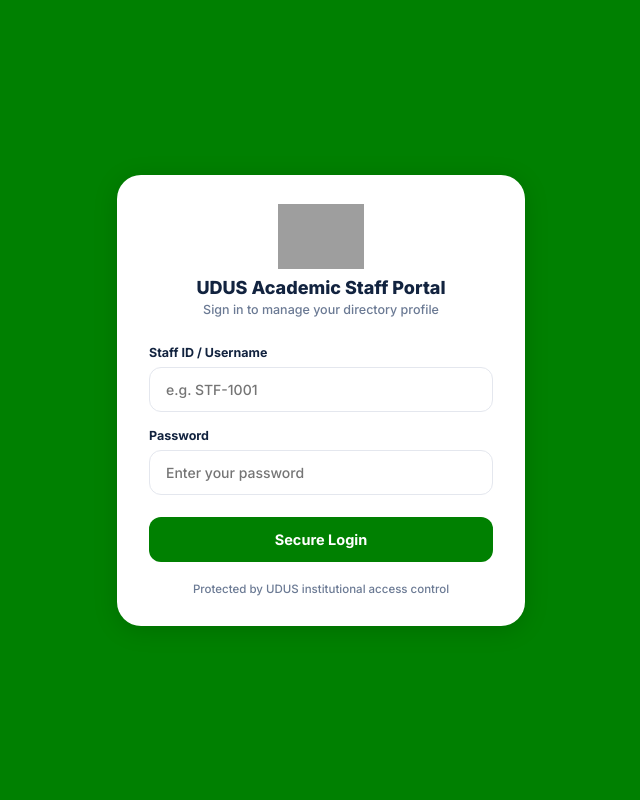
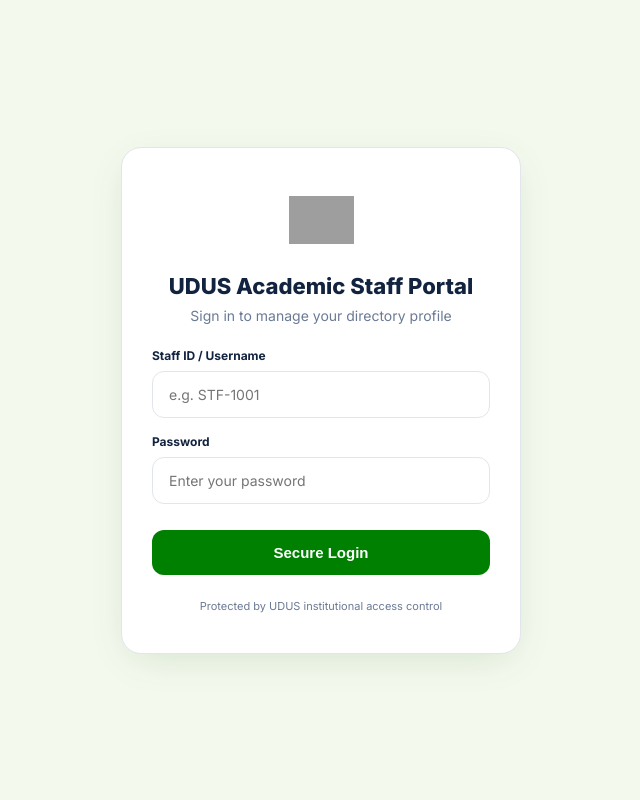
Before and after one commit to yagdesignz01/udus-directory, a Django app: template staff_admin/templates/lecturer-login.html in a window 1280 px wide. Shown: the whole page, without its empty margins (319-959 px from the left). Run offline with Django 5.2, Linux system fonts and the light colour scheme; the template is opened without the code that fills it, so the values that code supplies are empty; some libraries are stand-ins or nearby versions; grey boxes are pictures that could not be loaded.

Commit message:
fixed bugs

```diff
--- a/staff_admin/apps.py
+++ b/staff_admin/apps.py
@@ -2,4 +2,4 @@ from django.apps import AppConfig
 
 
 class StaffAdminConfig(AppConfig):
-    name = 'staff_admin'
+    name = 'staff_admin.staff_admin'
--- a/staff_admin/templates/lecturer-dashboard.html
+++ b/staff_admin/templates/lecturer-dashboard.html
@@ -43,7 +43,7 @@
       </nav>
 
       <div class="sidebar-footer">
-        <a class="logout-link" id="logoutLink">
+        <a class="logout-link" href="/lecturer-login/">
           <svg width="15" height="15" viewBox="0 0 24 24" fill="none" stroke="currentColor" stroke-width="2" stroke-linecap="round"><path d="M9 21H5a2 2 0 0 1-2-2V5a2 2 0 0 1 2-2h4"/><path d="M16 17l5-5-5-5M21 12H9"/></svg>
           <span>Logout</span>
         </a>
--- a/staff_admin/templates/lecturer-login.html
+++ b/staff_admin/templates/lecturer-login.html
@@ -1,72 +1,205 @@
-{% load static %}
 <!DOCTYPE html>
 <html lang="en">
 <head>
     <meta charset="UTF-8">
     <meta name="viewport" content="width=device-width, initial-scale=1.0">
-<title>UDUS Staff Portal — Login</title>
-<link rel="preconnect" href="https://fonts.googleapis.com">
+    <title>Lecturer Login | UDUS Directory</title>
+
+    <!-- 1. EXTERNAL LIBRARIES -->
+    <!-- This imports our professional fonts -->
     <link href="https://fonts.googleapis.com/css2?family=Inter:wght@400;500;600;700;800&display=swap" rel="stylesheet">
-<link rel="stylesheet" href="{% static 'css/lecturer.css' %}">
+    <!-- This imports SweetAlert2 for our beautiful popup boxes -->
+    <script src="https://cdn.jsdelivr.net/npm/sweetalert2@11"></script>
+
+    <!-- 2. CSS STYLING -->
+    <style>
+        /* Define our main UDUS colors so we can reuse them easily */
+        :root {
+            --udus-green: #008001;
+            --udus-dark-green: #005A01;
+            --surface: #F4F9EE;
+            --white: #FFFFFF;
+            --text-dark: #12233F;
+            --text-muted: #6B7A94;
+            --hairline: #E1E5EC;
+        }
+
+        /* The main page background - Flexbox keeps the login card perfectly centered */
+        body {
+            margin: 0;
+            font-family: 'Inter', sans-serif;
+            background: var(--surface);
+            display: flex;
+            align-items: center;
+            justify-content: center;
+            min-height: 100vh;
+            color: var(--text-dark);
+            padding: 20px; /* Gives breathing room on mobile phones */
+            box-sizing: border-box;
+        }
+
+        /* The white card holding the form */
+        .login-container {
+            background: var(--white);
+            padding: 40px 30px;
+            border-radius: 20px;
+            box-shadow: 0 10px 40px -10px rgba(0, 90, 1, 0.15); /* Soft green shadow */
+            width: 100%;
+            max-width: 400px;
+            text-align: center;
+            border: 1px solid var(--hairline);
+            box-sizing: border-box; /* Prevents the box from breaking on mobile */
+        }
+
+        /* Typography (Text styles) */
+        h1 { font-size: 22px; font-weight: 800; color: var(--text-dark); margin: 0 0 8px; }
+        p { font-size: 14px; color: var(--text-muted); margin: 0 0 24px; }
+
+        /* Form input fields */
+        .form-group { text-align: left; margin-bottom: 16px; }
+        .form-group label { display: block; font-size: 12px; font-weight: 700; color: var(--text-dark); margin-bottom: 8px; }
+        .form-group input {
+            width: 100%;
+            padding: 14px 16px;
+            border: 1.5px solid var(--hairline);
+            border-radius: 12px;
+            font-size: 14px;
+            font-family: inherit;
+            box-sizing: border-box;
+            transition: border-color 0.2s;
+        }
+        .form-group input:focus { outline: none; border-color: var(--udus-green); } /* Green border when typing */
+
+        /* The Submit Button */
+        .btn {
+            width: 100%;
+            padding: 14px;
+            background: var(--udus-green);
+            color: var(--white);
+            border: none;
+            border-radius: 12px;
+            font-size: 15px;
+            font-weight: 700;
+            cursor: pointer;
+            margin-top: 10px;
+            transition: background 0.2s;
+        }
+        .btn:hover { background: var(--udus-dark-green); }
+    </style>
 </head>
-<body style="background: var(--udus-dark-green); margin:0; display:flex; align-items:center; justify-content:center; min-height:100vh;">
+<body>
 
-  <div class="login-card" style="width:100%; max-width:408px; background:var(--white); border-radius:24px; box-shadow:0 4px 24px rgba(0,0,0,0.15); padding:36px 32px 30px;">
-    <div class="login-brand" style="text-align:center; margin-bottom:28px;">
-      <div class="login-mark" > <img src="/media/udus_logo.png" height="65px"> </div>
-      <h1 style="font-size:18px; font-weight:800; margin:0 0 4px; color:var(--text-dark);">UDUS Academic Staff Portal</h1>
-      <p style="font-size:12.5px; color:var(--text-muted); font-weight:500; margin:0;">Sign in to manage your directory profile</p>
+    <!-- 3. HTML BODY & FORM -->
+    <div class="login-container">
+
+        <!-- UDUS Logo from your local media folder -->
+        <img src="/media/udus_logo.png" alt="UDUS Logo" style="width: 65px; height: 65px; margin-bottom: 16px; object-fit: contain;">
+
+        <h1>UDUS Academic Staff Portal</h1>
+        <p>Sign in to manage your directory profile</p>
+
+        <!-- The ID here allows our JavaScript to connect to this specific form -->
+        <form id="lecturerLoginForm">
+            <!-- Django Security Token -->
+            {% csrf_token %}
+
+            <div class="form-group">
+                <label>Staff ID / Username</label>
+                <!-- We add ID to inputs so JavaScript can read what the user types -->
+                <input type="text" id="staff_id" placeholder="e.g. STF-1001" required>
             </div>
 
-    <div class="field" style="margin-bottom:16px;">
-      <label style="display:block; font-size:12.5px; font-weight:700; color:var(--text-dark); margin-bottom:7px;">Staff ID / Username</label>
-      <div class="input-shell" style="display:flex; align-items:center; border:1.5px solid var(--hairline); border-radius:12px; background:var(--white); padding:12px 14px;">
-        <input id="staffId" type="text" placeholder="e.g. STF-1001" style="border:none; outline:none; width:100%; font-size:14px;" />
-      </div>
+            <div class="form-group">
+                <label>Password</label>
+                <input type="password" id="password" placeholder="Enter your password" required>
             </div>
 
-    <div class="field" style="margin-bottom:22px;">
-      <label style="display:block; font-size:12.5px; font-weight:700; color:var(--text-dark); margin-bottom:7px;">Password</label>
-      <div class="input-shell" style="display:flex; align-items:center; border:1.5px solid var(--hairline); border-radius:12px; background:var(--white); padding:12px 14px;">
-        <input id="password" type="password" placeholder="Enter your password" style="border:none; outline:none; width:100%; font-size:14px;" />
-      </div>
+            <button type="submit" class="btn">Secure Login</button>
+        </form>
+
+        <p style="font-size: 11px; margin-top: 24px; margin-bottom: 0;">Protected by UDUS institutional access control</p>
     </div>
 
-    <button class="login-cta" id="loginBtn" style="width:100%; padding:14px; border-radius:12px; border:none; background:var(--udus-dark-green); color:var(--white); font-weight:700; font-size:14.5px; cursor:pointer;">Secure Login</button>
-    <div class="login-footnote" style="text-align:center; font-size:11.5px; color:var(--text-muted); margin-top:20px;">Protected by UDUS institutional access control</div>
-  </div>
+    <!-- 4. JAVASCRIPT & ALERTS -->
+    <script>
+        // Step A: Find the form in the HTML document
+        const loginForm = document.getElementById('lecturerLoginForm');
 
-<script>
-document.getElementById('loginBtn').addEventListener('click', async (e) => {
-    e.preventDefault();
-    const staffIdInput = document.getElementById('staffId').value.trim();
-    const passwordInput = document.getElementById('password').value.trim();
+        // Step B: Listen for the moment the user clicks the "Submit" button
+        loginForm.addEventListener('submit', function(event) {
 
-    if (!staffIdInput || !passwordInput) {
-        alert("Please enter both your Staff ID and Password.");
-        return;
-    }
+            // 1. Stop the page from reloading instantly (default browser behavior)
+            event.preventDefault();
 
-    try {
-        const response = await fetch('/api/lecturer/login/', {
-            method: 'POST',
-            headers: { 'Content-Type': 'application/json' },
-            body: JSON.stringify({ staff_id: staffIdInput, password: passwordInput })
-        });
-        const data = await response.json();
+            // 2. Grab the exact text the user typed into the input boxes
+            const typedStaffId = document.getElementById('staff_id').value;
+            const typedPassword = document.getElementById('password').value;
 
-        if (response.ok) {
-            // Save staff ID locally and immediately redirect to the separate dashboard page
-            localStorage.setItem('currentStaffId', data.staff_id);
-            window.location.href = '/lecturer/dashboard/';
-        } else {
-            alert(data.error || "Login failed. Check your credentials.");
-        }
-    } catch (error) {
-        console.error("Login error:", error);
-        alert("Server error connecting to backend.");
+            // 3. Grab the hidden Django security token from the form
+            const djangoCsrfToken = document.querySelector('[name=csrfmiddlewaretoken]').value;
+
+            // 4. Show a loading popup so the user knows the system is thinking
+            Swal.fire({
+                title: 'Authenticating...',
+                text: 'Please wait while we verify your credentials.',
+                allowOutsideClick: false,
+                didOpen: () => {
+                    Swal.showLoading();
                 }
             });
+
+            // 5. Send the data to your Django backend API
+            fetch('/api/lecturer/login/', {
+                method: 'POST',
+                headers: {
+                    'Content-Type': 'application/json',
+                    'X-CSRFToken': djangoCsrfToken // Send the security token
+                },
+                body: JSON.stringify({
+                    staff_id: typedStaffId,
+                    password: typedPassword
+                })
+            })
+            .then(response => response.json()) // Convert the server's response into JavaScript format
+            .then(data => {
+
+                // 6. Check if the backend said the login was successful
+                if (data.success) {
+                    localStorage.setItem('currentStaffId', data.staff_id);
+                    // Success Popup!
+                    Swal.fire({
+                        title: 'Welcome Back!',
+                        text: 'Login successful. Redirecting to your dashboard...',
+                        icon: 'success',
+                        confirmButtonColor: '#008001', // UDUS Green
+                        timer: 2000, // Closes automatically after 2 seconds
+                        showConfirmButton: false
+                    }).then(() => {
+                        // Send them to the dashboard URL
+                        window.location.href = '/lecturer-dashboard/';
+                    });
+                } else {
+                    // Error Popup (e.g., wrong password or suspended account)
+                    Swal.fire({
+                        title: 'Access Denied',
+                        text: data.message || 'Invalid Staff ID or Password.',
+                        icon: 'error',
+                        confirmButtonColor: '#D32F2F', // Red for errors
+                        borderRadius: '12px'
+                    });
+                }
+            })
+            .catch(error => {
+                // Failsafe Popup if the internet disconnects or server crashes
+                Swal.fire({
+                    title: 'System Error',
+                    text: 'Could not connect to the server. Please try again.',
+                    icon: 'error',
+                    confirmButtonColor: '#D32F2F'
+                });
+            });
+        });
     </script>
+
 </body>
 </html>
--- a/staff_admin/urls.py
+++ b/staff_admin/urls.py
@@ -2,23 +2,22 @@ from django.urls import path
 from . import views
 
 urlpatterns = [
-    # Admin Portal
-    path('admin-dashboard/', views.admin_dashboard_view, name='admin_dashboard'),
-    path('api/staff/', views.get_staff_data, name='staff_api'),
+    # Super Admin Routes
     path('admin-login/', views.admin_login, name='admin_login'),
     path('admin-logout/', views.admin_logout, name='admin_logout'),
+    path('admin-dashboard/', views.admin_dashboard_view, name='admin_dashboard'),
 
-    # Lecturer Portal
-    path('lecturer/', views.lecturer_login_view, name='lecturer_login_page'),
-    path('lecturer/dashboard/', views.lecturer_dashboard_view, name='lecturer_dashboard'),
+    # Lecturer Routes
+    path('lecturer-login/', views.lecturer_login_view, name='lecturer_login_view'),
+    path('lecturer-dashboard/', views.lecturer_dashboard_view, name='lecturer_dashboard_view'),
 
-    # Lecturer APIs
+    # Public Directory Route (Homepage)
+    path('', views.public_directory_view, name='public_directory'),
+
+    # API Endpoints (For your JavaScript frontend)
+    path('api/staff/', views.get_staff_data, name='staff_api'),
     path('api/lecturer/login/', views.lecturer_login, name='lecturer_login'),
     path('api/lecturer/profile/<str:staff_id>/', views.lecturer_profile, name='lecturer_profile'),
-
     path('api/admin-settings/', views.admin_settings_api, name='admin_settings_api'),
-
-    # Public Student Directory
-    path('directory/', views.public_directory_view, name='public_directory'),
     path('api/directory/', views.public_directory_api, name='public_directory_api'),
 ]
--- a/staff_admin/views.py
+++ b/staff_admin/views.py
@@ -72,7 +72,7 @@ def lecturer_login(request):
 
             # Compare cleaned passwords
             if str(staff.password).strip() == input_pw:
-                return JsonResponse({"message": "Login successful", "staff_id": staff.staff_id})
+               return JsonResponse({"success": True, "message": "Login successful", "staff_id": staff.staff_id})
             else:
                 return JsonResponse({"error": "Invalid Staff ID or Password"}, status=401)
         else:
```
Also changed, not shown: staff_admin/static/js/lecturer-dashboard.js (+16 -4 lines), staff_admin/templates/admin-login.html (+14 -3 lines), staff_admin/migrations/0002_academicstaff_building_academicstaff_courses_taught_and_more.py. Lines whose indentation alone changed are shown as unchanged.
